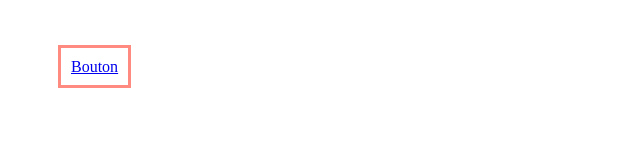
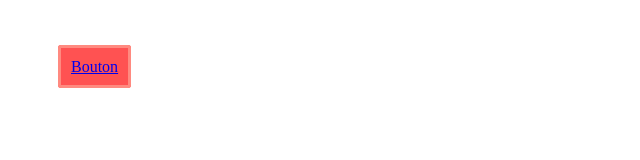
Before and after one commit to AbduWeb/Bouton, a plain HTML site: page index.html in a window 1280 px wide. Shown: the whole page, without its empty margins (0-640 px from the left). Drawn offline with Linux system fonts and the light colour scheme.

Commit message:
Ajout d'une couleure de fond et de bordure arrondi

```diff
--- a/style.css
+++ b/style.css
@@ -4,4 +4,7 @@ body{
 .bouton{
 	border: 3px solid #FF8A80;
 	padding: 10px;
+	background-color: #FF5252;
+	border-radius: 3px;
+
 }
```
